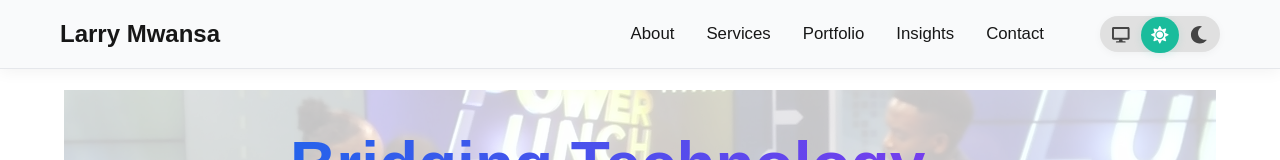
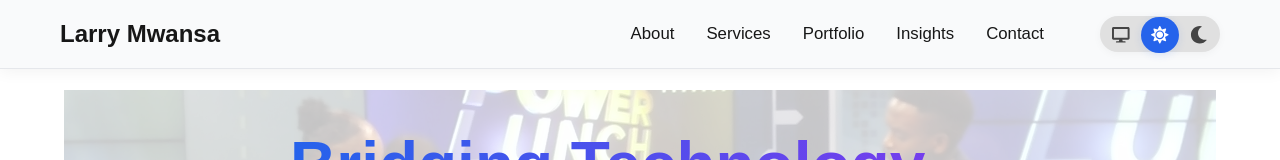
Before and after one commit to LarryMwansa/my-personal-site, a Next.js app: page / in a window 1280 px wide. Shown: the top 160 px of the page. Built offline with nearby package versions, Linux system fonts and the light colour scheme.

Commit message:
Update theme toggle button styles with accent color and adjusted box-shadow

```diff
--- a/src/components/Nav.module.css
+++ b/src/components/Nav.module.css
@@ -185,10 +185,10 @@
 }
 
 .themeToggleBtnActive {
-  background: #1abc9c;
+  background: var(--accent);
   color: #fff;
   font-weight: 700;
-  box-shadow: 0 2px 8px rgba(26,188,156,0.12);
+  box-shadow: 0 2px 8px rgba(37,99,235,0.12);
 }
 
 .themeToggleBtn:not(.themeToggleBtnActive):hover {
```
